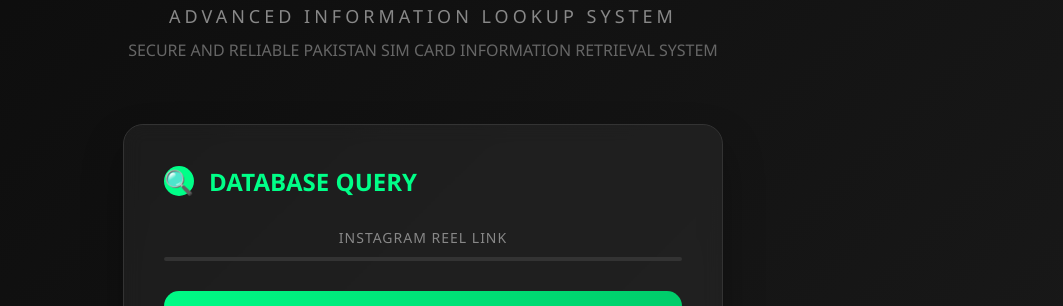
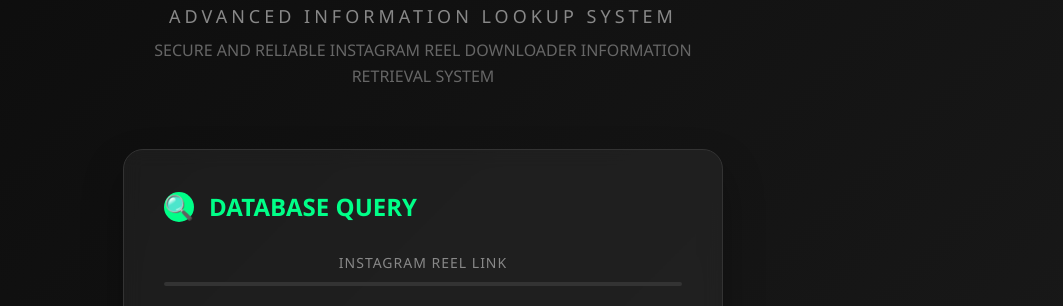
Before and after one commit to whynotstylish/Insta-reel-downloader, a plain HTML site: page index.html in a window 1280 px wide. Shown: the part 327-633 px from the top of the page, without its empty margins (217-1280 px from the left). Drawn offline with Linux system fonts and the light colour scheme.

Commit message:
Update index.html

```diff
--- a/index.html
+++ b/index.html
@@ -120,7 +120,7 @@ body { font-family: 'Segoe UI', Tahoma, Geneva, Verdana, sans-serif; background:
     <main class="main-content">
         <h1 class="title">INSTAGRAM REEL DOWNLOADER</h1>
         <p class="subtitle">ADVANCED INFORMATION LOOKUP SYSTEM</p>
-        <p class="description">SECURE AND RELIABLE PAKISTAN SIM CARD INFORMATION RETRIEVAL SYSTEM</p>
+        <p class="description">SECURE AND RELIABLE INSTAGRAM REEL DOWNLOADER INFORMATION RETRIEVAL SYSTEM</p>
 
         <div class="search-section">
             <div class="search-title">
```
